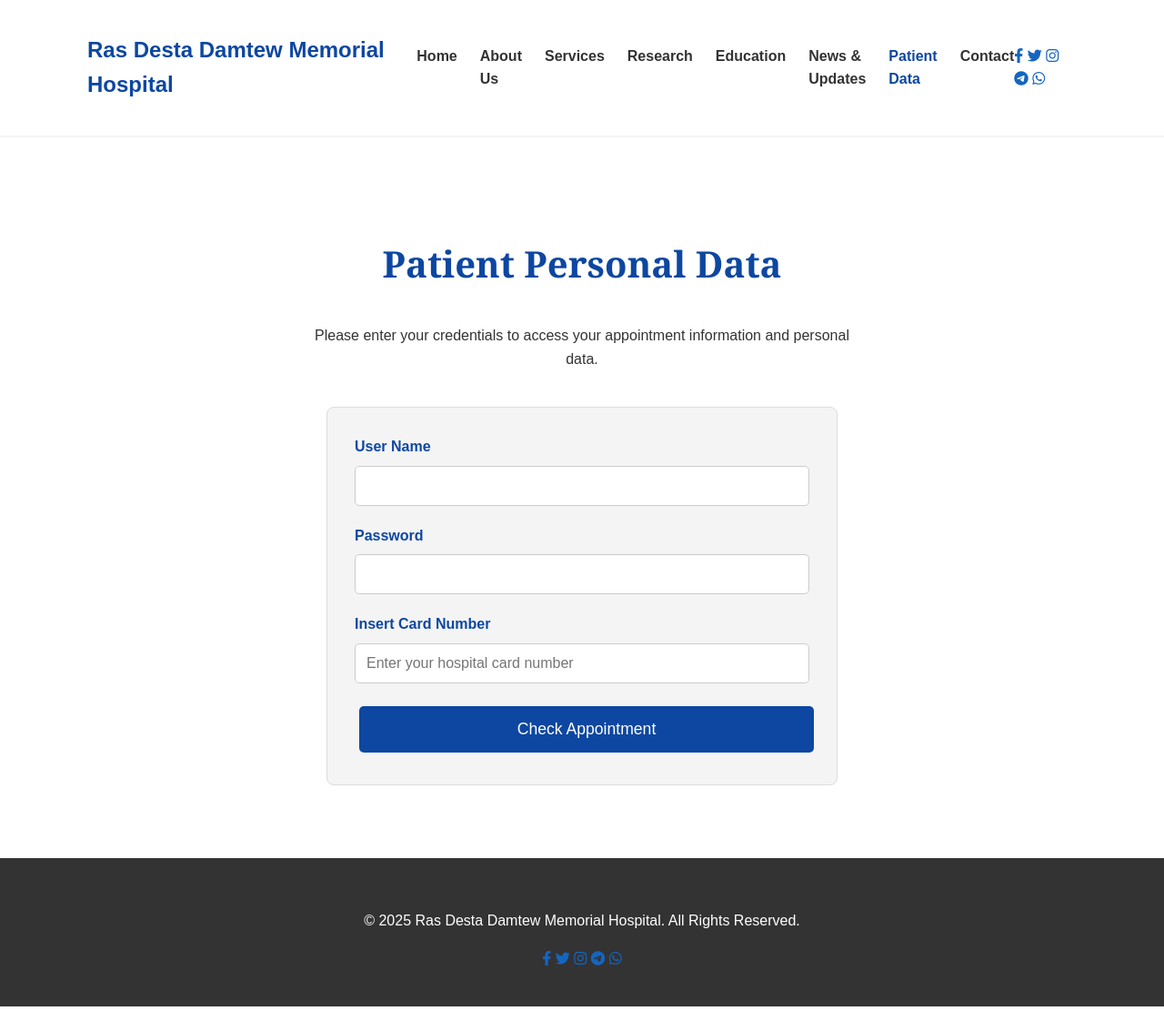
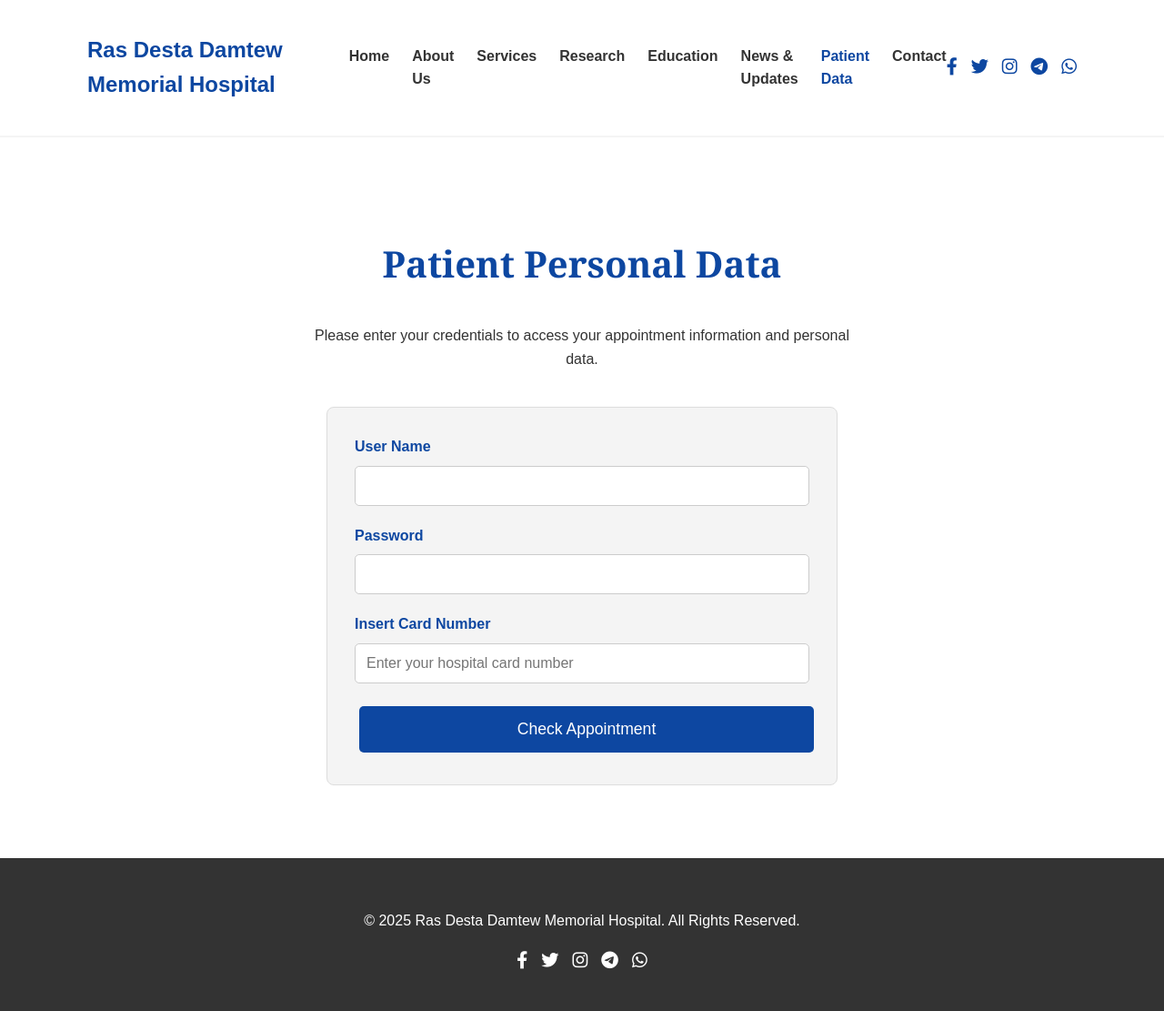
Before and after one commit to realmikiyas/rasdesta, a plain HTML site: page personaldata.html in a window 1280 px wide. Shown: the whole page at 91% size. Drawn offline with Linux system fonts and the light colour scheme.

Commit message:
header alignment fixed on all pages

```diff
--- a/styles/style.css
+++ b/styles/style.css
@@ -295,4 +295,38 @@ footer {
   padding: 15px;
   font-size: 1.1rem;
 }
+
+/* --- Social Media Header --- */
+.social-media-header {
+  display: flex;
+  gap: 15px;
+  align-items: center;
 }
+
+.social-media-header a {
+  color: var(--primary-color);
+  font-size: 1.2rem;
+  transition: color 0.3s ease;
+}
+
+.social-media-header a:hover {
+  color: var(--secondary-color);
+}
+
+/* --- Social Media Footer --- */
+.social-media-footer {
+  display: flex;
+  justify-content: center;
+  gap: 15px;
+  margin-top: 15px;
+}
+
+.social-media-footer a {
+  color: var(--white-color);
+  font-size: 1.2rem;
+  transition: color 0.3s ease;
+}
+
+.social-media-footer a:hover {
+  color: var(--light-gray);
+}
```
Also changed, not shown: about.html (+3 -2 lines), contact.html (+3 -2 lines), education.html (+3 -2 lines), newsandupdates.html (+2 -2 lines), research.html (+3 -2 lines), services.html (+3 -2 lines).
